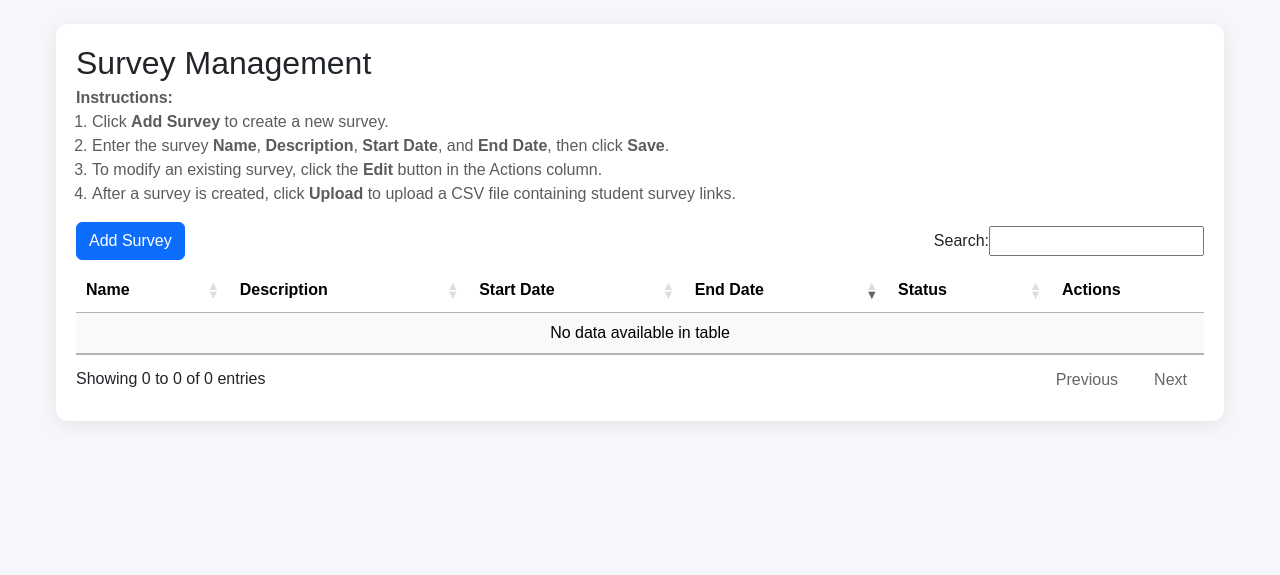
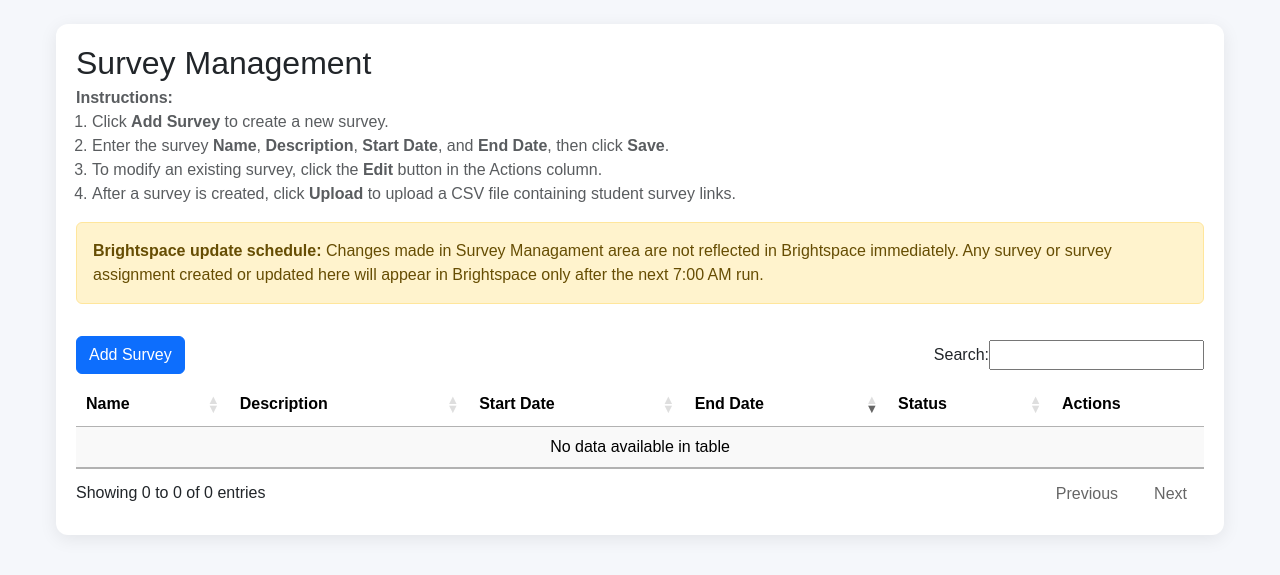
Before and after one commit to Imangazin/SurveyUI, a Flask app: template templates/surveys.html in a window 1280 px wide. Shown: the top 575 px of the page. Run offline with Flask 3, Linux system fonts and the light colour scheme; the template is opened without the code that fills it, so the values that code supplies are empty; parts of the project's set-up code (start-up, migrations or seed data) failed here and were passed over; some libraries are stand-ins or nearby versions.

Commit message:
Added Not in Broghtspace uusing updatedAt.

```diff
--- a/app.py
+++ b/app.py
@@ -89,6 +89,7 @@ def serialize_survey(row):
         "startDate": start_date.isoformat() if start_date else "",
         "endDate": end_date.isoformat() if end_date else "",
         "status": compute_status(start_date, end_date),
+        "updatedAt": row[7].isoformat() if row[7] else "",
     }
 
 
@@ -139,9 +140,24 @@ def get_surveys():
         cursor = conn.cursor()
         cursor.execute(
             """
-            SELECT surveyId, name, description, startDate, endDate
-            FROM surveys
-            ORDER BY startDate ASC, surveyId ASC
+            SELECT
+                s.surveyId,
+                s.name,
+                s.description,
+                s.startDate,
+                s.endDate,
+                s.createdAt,
+                s.updatedAt,
+                GREATEST(
+                    s.updatedAt,
+                    COALESCE(MAX(sa.updatedAt), s.updatedAt)
+                ) AS latestChangeAt
+            FROM surveys s
+            LEFT JOIN survey_assignments sa
+                ON sa.surveyId = s.surveyId
+            GROUP BY
+                s.surveyId, s.name, s.description, s.startDate, s.endDate, s.createdAt, s.updatedAt
+            ORDER BY s.startDate ASC, s.surveyId ASC
             """
         )
         rows = cursor.fetchall()
--- a/static/js/surveys.js
+++ b/static/js/surveys.js
@@ -13,6 +13,27 @@ function statusClass(status) {
     if (status === 'Expired') return 'status-expired';
     if (status === 'Upcoming') return 'status-upcoming';
     return 'status-unknown';
+}
+
+function isPendingBrightspaceSync(updatedAt) {
+    if (!updatedAt) {
+        return false;
+    }
+
+    const updated = new Date(updatedAt);
+    if (Number.isNaN(updated.getTime())) {
+        return false;
+    }
+
+    const now = new Date();
+    const lastSync = new Date(now);
+    lastSync.setHours(7, 0, 0, 0);
+
+    if (now < lastSync) {
+        lastSync.setDate(lastSync.getDate() - 1);
+    }
+
+    return updated > lastSync;
 }
 
 function showMessage(message, type = 'success') {
@@ -91,7 +112,15 @@ $(document).ready(function() {
         autoWidth: false,
         dom: '<"top d-flex justify-content-between align-items-center flex-wrap gap-2"f>rt<"bottom"ip><"clear">',
         columns: [
-            { data: 'name' },
+            {
+                data: 'name',
+                render: function(data, type, row) {
+                    const pendingNote = isPendingBrightspaceSync(row.updatedAt)
+                        ? '<div class="small text-warning mt-1">Not in Brightspace</div>'
+                        : '';
+                    return '<div><div>' + escapeHtml(data || '') + '</div>' + pendingNote + '</div>';
+                }
+            },
             {
                 data: 'description',
                 render: function(data) {
--- a/templates/surveys.html
+++ b/templates/surveys.html
@@ -23,6 +23,13 @@
                             <li>To modify an existing survey, click the <strong>Edit</strong> button in the Actions column.</li>
                             <li>After a survey is created, click <strong>Upload</strong> to upload a CSV file containing student survey links.</li>
                         </ol>
+                    </div>
+                    <div class="alert alert-warning mt-3 mb-3" role="alert">
+                        <strong>Brightspace update schedule:</strong>
+                        Changes made in Survey Managament area are not reflected in Brightspace immediately.
+                        Any survey or survey assignment
+                        created or updated here will appear in Brightspace only after the next
+                        7:00 AM run.
                     </div>
                 </div>
             </div>
```
